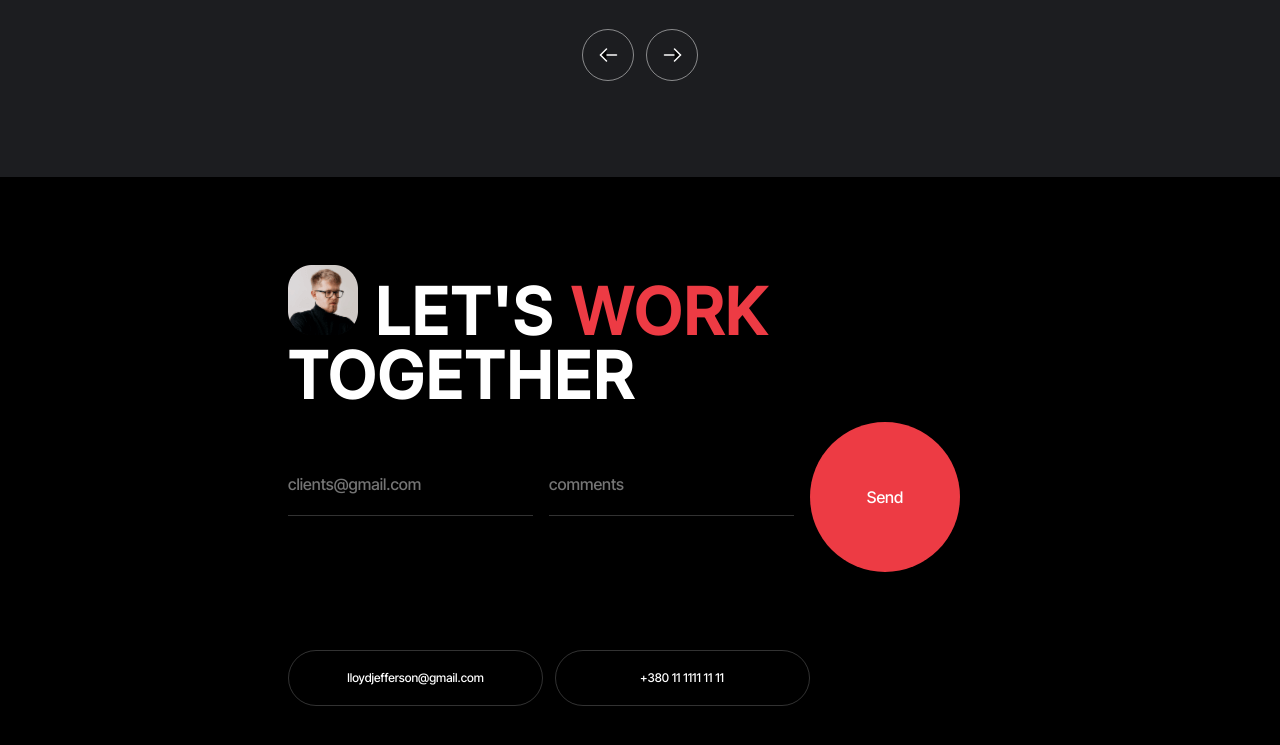
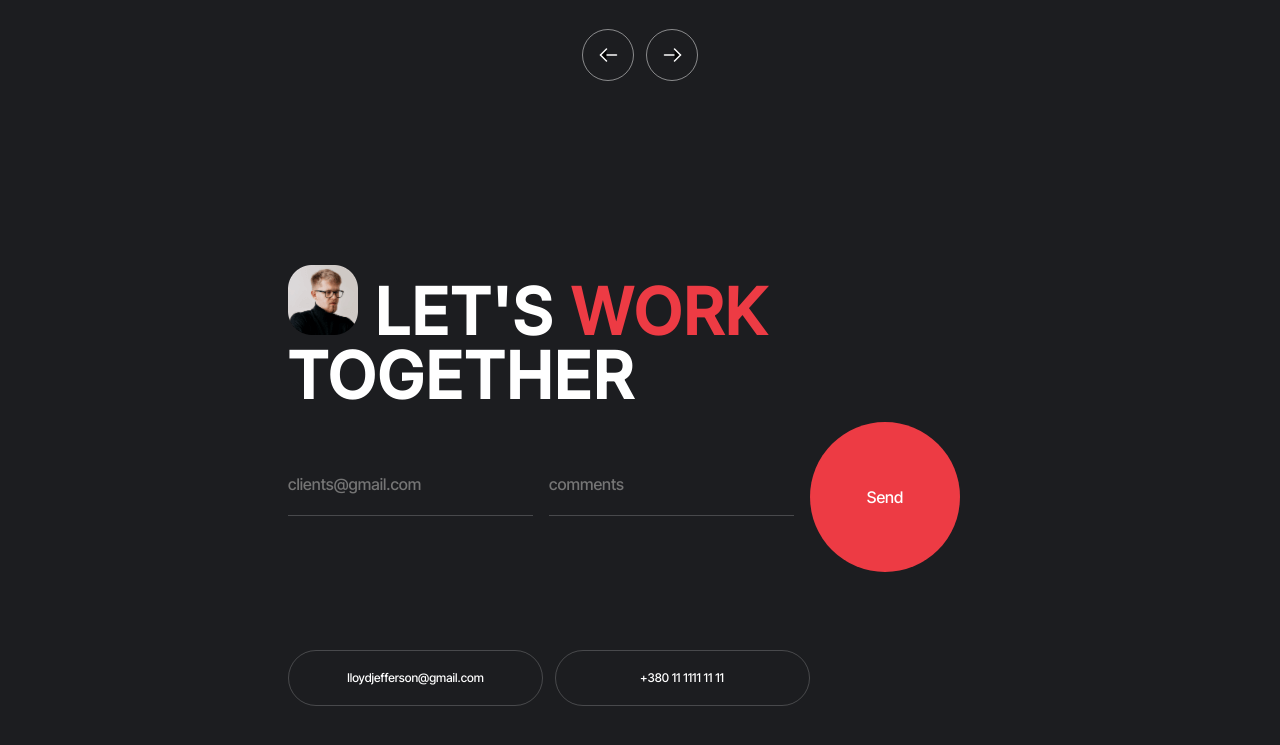
Before and after one commit to fulaytar/team_project_Portfolio, a website built with Vite: page src/index.html in a window 1280 px wide. Shown: the part 8838-9583 px from the top of the page. Built offline with nearby package versions, Linux system fonts and the light colour scheme; no server answers; files whose address does not match are found by name; what accordion-js, izitoast would draw is missing.

Commit message:
css fixed

```diff
--- a/src/css/work_together.css
+++ b/src/css/work_together.css
@@ -1,5 +1,5 @@
 .footer {
-  background-color: #000;
+  background-color:  var(--main-black-color);
   padding: 32px 0;
   color: #fff;
 }
@@ -11,7 +11,7 @@
   display: inline-block;
   max-width: 44px;
 }
-.work-together h3 {
+.work-together h2 {
   font-size: 40px;
   line-height: 1;
   font-family: var(--font-cap-medium);
@@ -103,7 +103,7 @@
 }
 input:-webkit-autofill,
 input:-webkit-autofill:focus {
-  transition: background-color 0s 600000s, color 0s 600000s !important;
+  transition: background-color 0s 600000s, color 0s 600000s;
 }
 
 .work-together__link {
@@ -141,12 +141,14 @@ input:-webkit-autofill:focus {
   background: rgb(28, 29, 32);
   text-align: center;
 }
-.modal h2 {
+.modal .content h2 {
   color: #fff;
   font-size: 20px;
   padding-bottom: 25px;
   line-height: 24px;
   font-family: var(--font-cap-semibold);
+  text-transform: none;
+  letter-spacing: 0;
 }
 .modal p {
   color: rgba(250, 250, 250, 0.6);
@@ -215,7 +217,7 @@ input:-webkit-autofill:focus {
   .work-together picture {
     max-width: 70px;
   }
-  .work-together h3 {
+  .work-together h2 {
     font-size: 64px;
   }
 
--- a/src/partials/work_together.html
+++ b/src/partials/work_together.html
@@ -2,7 +2,7 @@
   <div class="container">
     <div class="work-together">
 
-      <h3>
+      <h2>
         <picture>
           <source media="(min-width:768px)" srcset="../img/work_together/tabletAndDesktop/large_footer_avatar.png">
           <source media="(min-width:375px)" srcset="../img/work_together/mobile/mobile_footer_avatar.png">
@@ -10,7 +10,7 @@
         </picture>
         Let's <span class="work-together__title__text_mark">work</span>
         <p>together</p>
-      </h3>
+      </h2>
 
       <form class="form work-together__form" id="form">
         <div class="grid">
```
